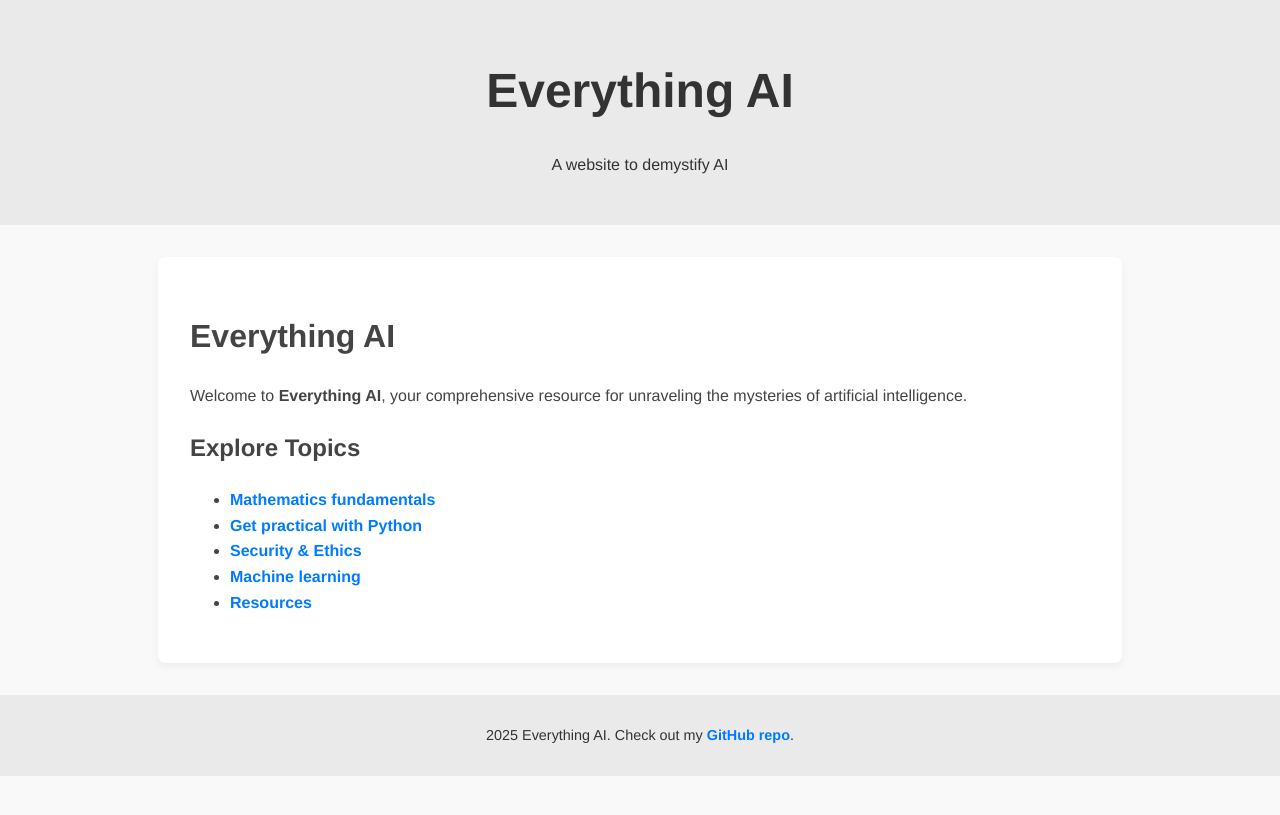
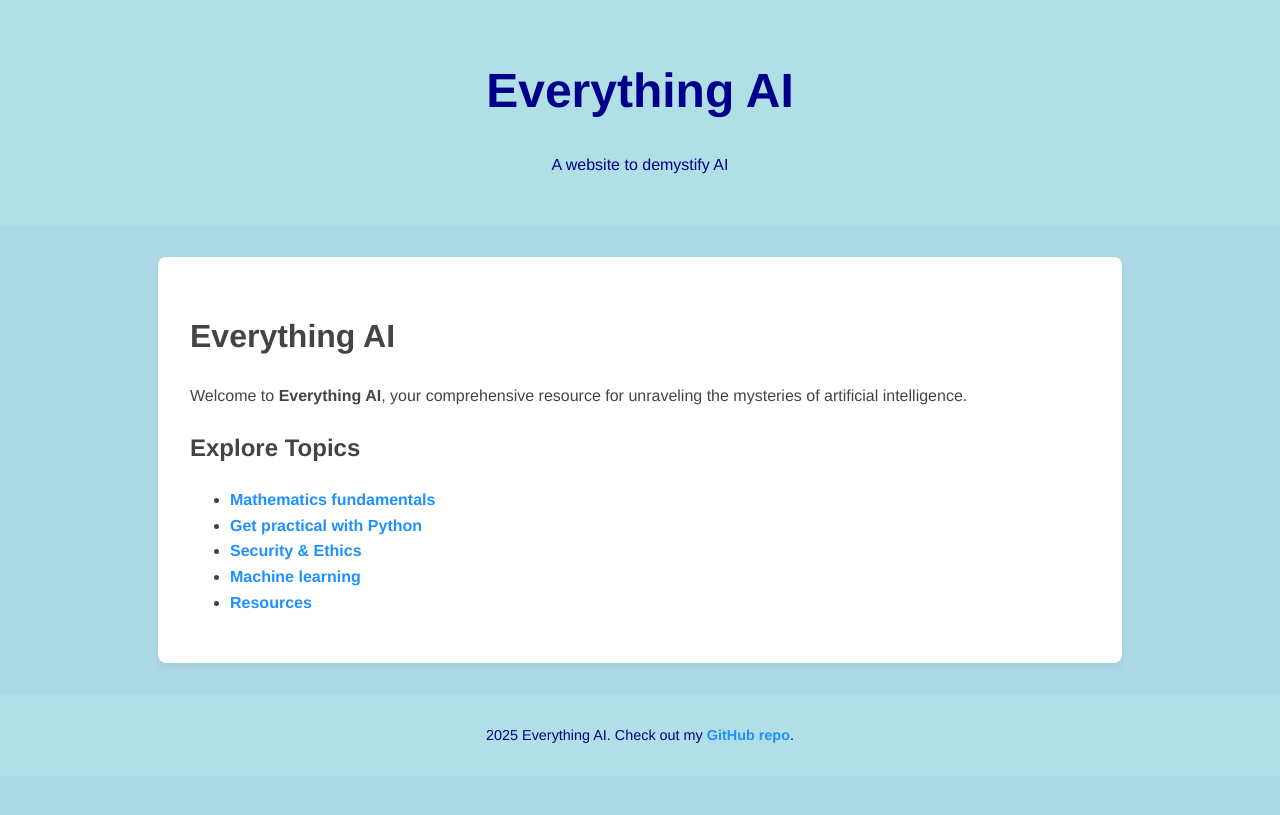
Before and after one commit to ai-paradox/ai-paradox.github.io, a Jekyll site: the page built from index.md, in a window 1280 px wide. Shown: the top 815 px of the page. Built offline with Jekyll 4.4.1, drawn with Linux system fonts in a browser that asks for light colours.

Commit message:
Update styles.css

```diff
--- a/assets/css/styles.css
+++ b/assets/css/styles.css
@@ -3,19 +3,19 @@
     line-height: 1.6;
     margin: 0;
     padding: 0;
-    background-color: #f9f9fa;
+    background-color: #add8e6;
     color: #444;
 }
 
 header, footer {
     text-align: center;
     padding: 2em 1em;
-    background-color: #eaeaea;
-    color: #333;
+    background-color: #b0e0e6;
+    color: #00008b;
 }
 
 header h1 a {
-    color: #333;
+    color: #00008b;
     text-decoration: none;
     font-size: 1.5em;
 }
@@ -35,27 +35,27 @@
 }
 
 a {
-    color: #007bff;
+    color: #1e90ff;
     text-decoration: none;
     font-weight: bold;
     transition: color 0.3s ease, text-decoration 0.3s ease;
 }
 
 a:hover {
-    color: #0056b3;
+    color: #0000cd;
     text-decoration: underline;
 }
 
 a:visited {
-    color: #6c757d;
+    color: #4682b4;
 }
 
 a:active {
-    color: #dc3545;
+    color: #b22222;
 }
 
 a:focus {
-    outline: 2px dashed #ffc107;
+    outline: 2px dashed #ffd700;
     outline-offset: 2px;
 }
 
@@ -71,14 +71,14 @@
 a.button {
     display: inline-block;
     padding: 10px 20px;
-    background-color: #007bff;
+    background-color: #1e90ff;
     color: white;
     border-radius: 5px;
     text-align: center;
 }
 
 a.button:hover {
-    background-color: #0056b3;
+    background-color: #0000cd;
 }
 
 @media (max-width: 768px) {
@@ -118,15 +118,16 @@
 .card h2 {
     margin-top: 0;
     font-size: 1.25em;
+    color: #00008b;
 }
 
 .card p {
-    color: #666;
+    color: #444;
 }
 
 .hero {
     background: linear-gradient(rgba(255, 255, 255, 0.7), rgba(255, 255, 255, 0.7)), url('hero-image.jpg') no-repeat center center/cover;
-    color: #333;
+    color: #00008b;
     padding: 4em 1em;
     text-align: center;
 }
@@ -134,8 +135,10 @@
 .hero h1 {
     font-size: 2em;
     margin: 0;
+    color: #00008b;
 }
 
 .hero p {
     font-size: 1.25em;
+    color: #444;
 }
```
